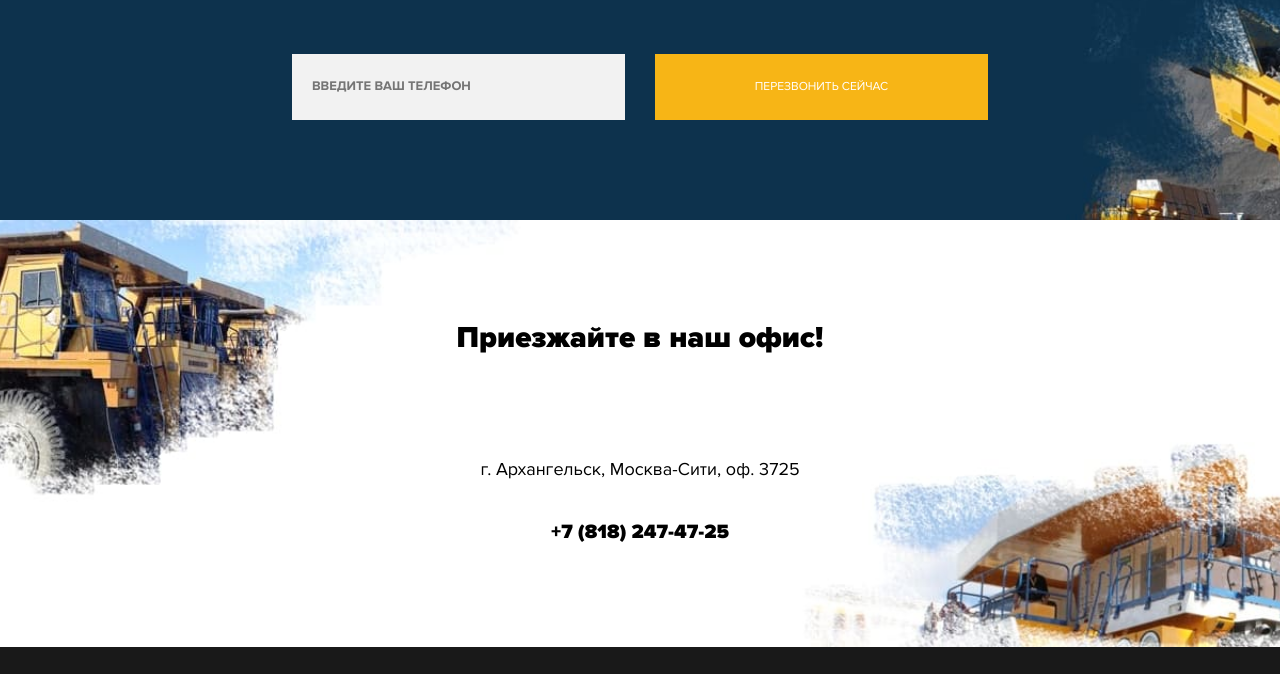
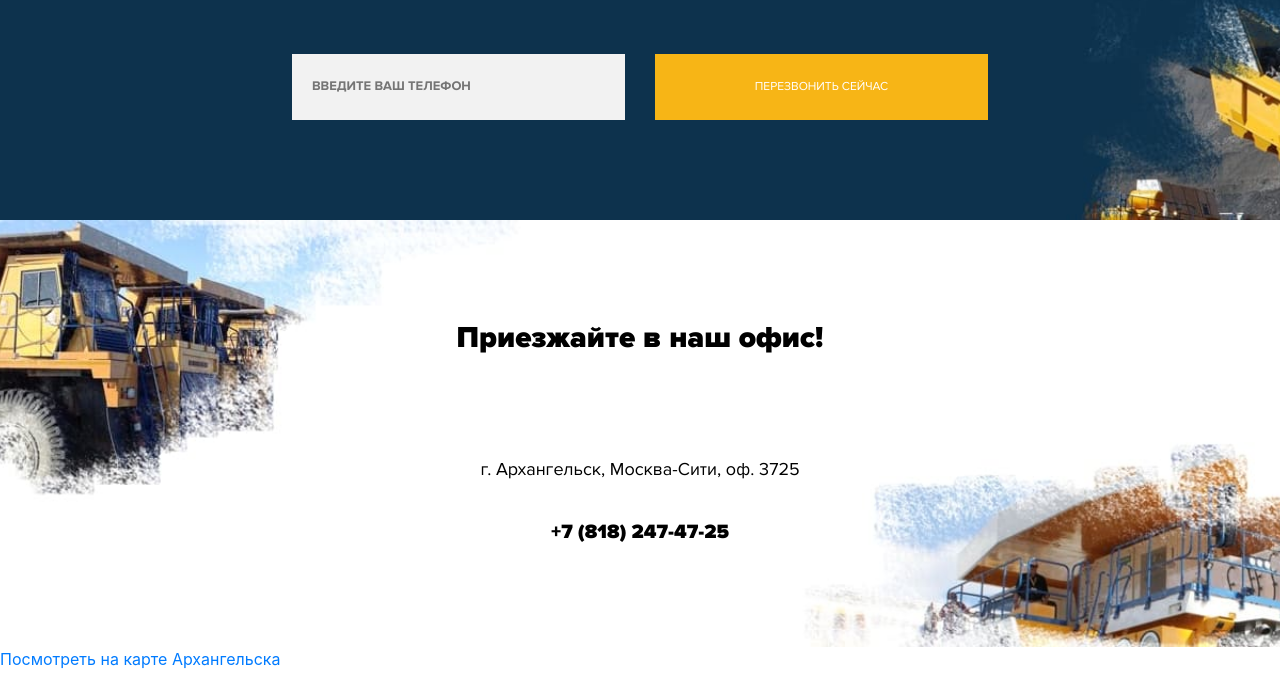
Before and after one commit to g1xus/belaz-site, a plain HTML site: page index.html in a window 1280 px wide. Shown: the part 6368-7042 px from the top of the page. Drawn offline with nearby package versions, Linux system fonts and the light colour scheme; a script that the page names is missing.

Commit message:
Add files via upload

```diff
--- a/index.html
+++ b/index.html
@@ -218,7 +218,7 @@
             </div>
           </div>
         </section>
-    <script async src="https://api-maps.yandex.ru/services/constructor/1.0/js/?um=constructor%3A87b50b006b4d1f9aecb369ce8bdd1bbfe801a0a14ddab3a9efb43370fbcda855&amp;amp;width=100%25&amp;amp;height=375&amp;amp;lang=ru_RU&amp;amp;scroll=false"></script>
+        <a class="dg-widget-link" href="http://2gis.ru/arkhangelsk/firm/70000001022631919/center/40.54802119731904,64.55154296498199/zoom/18?utm_medium=widget-source&utm_campaign=firmsonmap&utm_source=bigMap">Посмотреть на карте Архангельска</a><div class="dg-widget-link"><a href="http://2gis.ru/arkhangelsk/firm/70000001022631919/photos/70000001022631919/center/40.54802119731904,64.55154296498199/zoom/17?utm_medium=widget-source&utm_campaign=firmsonmap&utm_source=photos">Фотографии компании</a></div><div class="dg-widget-link"><a href="http://2gis.ru/arkhangelsk/center/40.548124,64.5518/zoom/18/routeTab/rsType/bus/to/40.548124,64.5518╎ЭДДИ КАР, автосервис?utm_medium=widget-source&utm_campaign=firmsonmap&utm_source=route">Найти проезд до ЭДДИ КАР, автосервис</a></div><script charset="utf-8" src="https://widgets.2gis.com/js/DGWidgetLoader.js"></script><script charset="utf-8">new DGWidgetLoader({"width":100,"height":600,"borderColor":"","pos":{"lat":64.55154296498199,"lon":40.54802119731904,"zoom":18},"opt":{"city":"arkhangelsk"},"org":[{"id":"70000001022631919"}]});</script><noscript style="color:#c00;font-size:16px;font-weight:bold;">Виджет карты использует JavaScript. Включите его в настройках вашего браузера.</noscript>
         <footer class="footer light">
           <div class="container">
             <div class="footer-wrapper">
```
